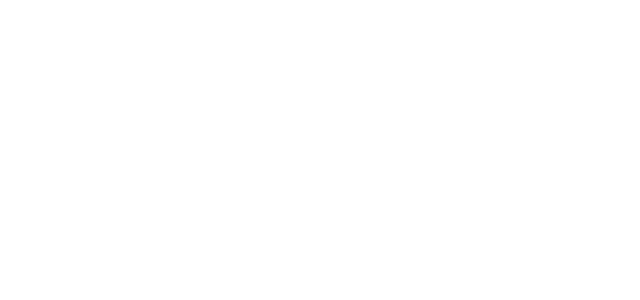
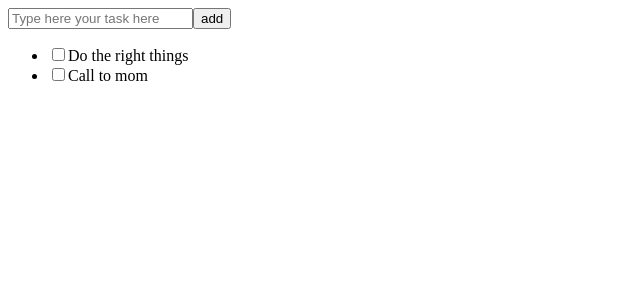
Before and after one commit to egorbabintcev/what-to-do, a React app: page / in a window 1280 px wide. Shown: the top 300 px of the page, without its empty margins (0-640 px from the left). Built offline with nearby package versions, Linux system fonts and the light colour scheme; the HTML template or start-up script is replaced by a standard one.

Commit message:
Created base components structure with static model, based on props

```diff
--- a/src/js/components/app.jsx
+++ b/src/js/components/app.jsx
@@ -1,9 +1,10 @@
 import React, { Component } from 'react';
+import ToDo from './toDo/toDo.jsx';
 
 class App extends Component {
   render() {
     return (
-      <></>
+      <ToDo />
     );
   }
 }
--- /dev/null
+++ b/src/js/components/toDo/toDo.jsx
@@ -0,0 +1,21 @@
+import React, { Component } from 'react';
+import ToDoInput from './toDoInput.jsx';
+import ToDoTasklist from './toDoTasklist.jsx';
+
+const tasks = [
+    'Do the right things',
+    'Call to mom'
+]
+
+class ToDo extends Component {
+    render() {
+        return (
+            <div className="todo">
+                <ToDoInput />
+                <ToDoTasklist tasks={tasks}/>
+            </div>
+        );
+    }
+}
+
+export default ToDo;
--- /dev/null
+++ b/src/js/components/toDo/toDoInput.jsx
@@ -0,0 +1,16 @@
+import React, { Component } from 'react';
+
+class ToDoInput extends Component {
+    render() {
+        return (
+            <div className="todo-input">
+                <form>
+                    <input type="text" className="todo-input__field" placeholder="Type here your task here"/>
+                    <button type="submit" className="todo-input__button">add</button>
+                </form>
+            </div>
+        );
+    }
+}
+
+export default ToDoInput;
--- /dev/null
+++ b/src/js/components/toDo/toDoTask.jsx
@@ -0,0 +1,14 @@
+import React, { Component } from 'react';
+
+class ToDoTask extends Component {
+    render() {
+        return (
+            <li className="todo-task">
+                <input type="checkbox"/>
+                <span className="todo-task__value">{this.props.task}</span>
+            </li>
+        );
+    }
+}
+
+export default ToDoTask;
--- /dev/null
+++ b/src/js/components/toDo/toDoTasklist.jsx
@@ -0,0 +1,17 @@
+import React, { Component } from 'react';
+import ToDoTask from './toDoTask.jsx';
+
+class ToDoTasklist extends Component {
+    render() {
+        const tasks = this.props.tasks.map(task => {
+            return <ToDoTask task={task} key={task}/>;
+        })
+        return (
+            <div className="todo-tasklist">
+                <ul>{tasks}</ul>
+            </div>
+        );
+    }
+}
+
+export default ToDoTasklist;
```
